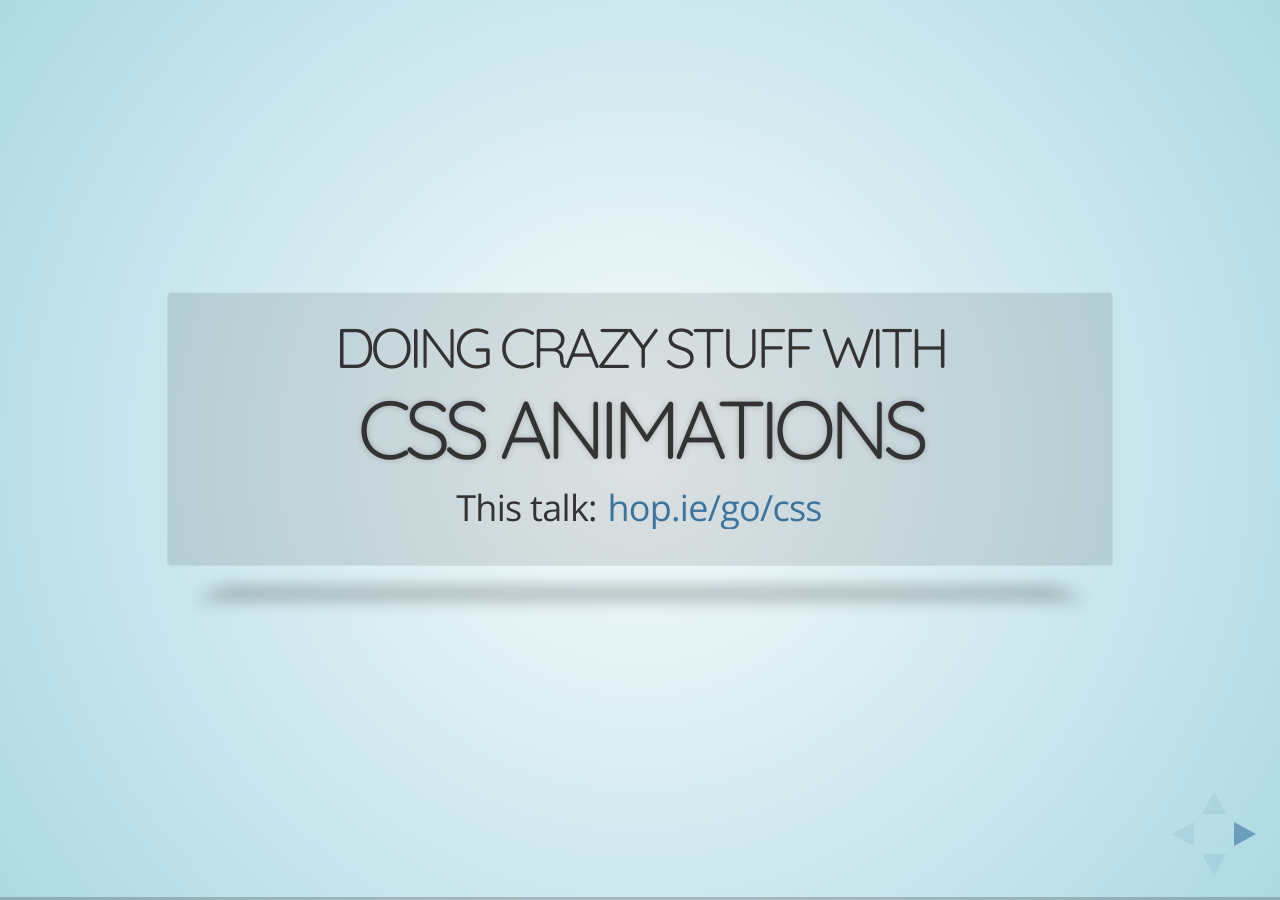
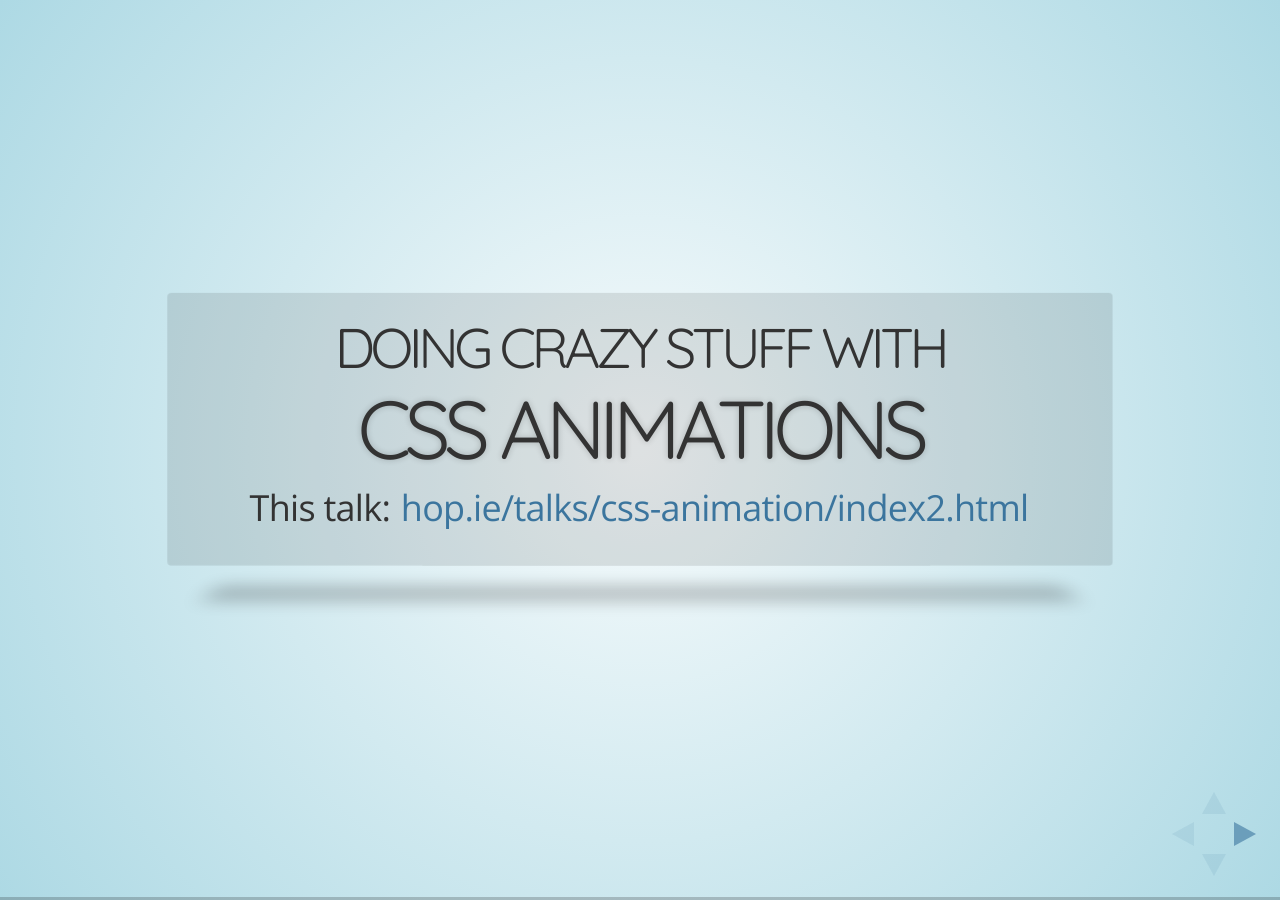
Before and after one commit to donovanh/donovanh.github.com, a Jekyll site: the page talks/css-animation/index2.html, which Jekyll copies as it is, in a window 1280 px wide. Built offline with Jekyll 4.4.1, drawn with Linux system fonts in a browser that asks for light colours; nearby versions of some CDN libraries.

Commit message:
Added second css talk version

```diff
--- a/talks/css-animation/index2.html
+++ b/talks/css-animation/index2.html
@@ -42,7 +42,7 @@
         <section>
           <h3>DOING CRAZY STUFF WITH</h3>
           <h1>CSS ANIMATIONS</h1>
-          <p>This talk: <a href="http://hop.ie/talks/css-animation">hop.ie/go/css</a></p>
+          <p>This talk: <a href="http://hop.ie/talks/css-animation/index2.html">hop.ie/talks/css-animation/index2.html</a></p>
         </section>
 
         <section>
@@ -574,7 +574,7 @@ $("#accordion").accordion();
           <ul>
             <li>Twitter: donovanh</li>
             <li>Blog: hop.ie</li>
-            <li>This talk: <a href="http://hop.ie/go/css">hop.ie/go/css</a></li>
+            <li>This talk: <a href="http://hop.ie/talks/css-animation/index2.html">hop.ie/talks/css-animation/index2.html</a></li>
           </ul>
           <aside class="notes">
 
```
